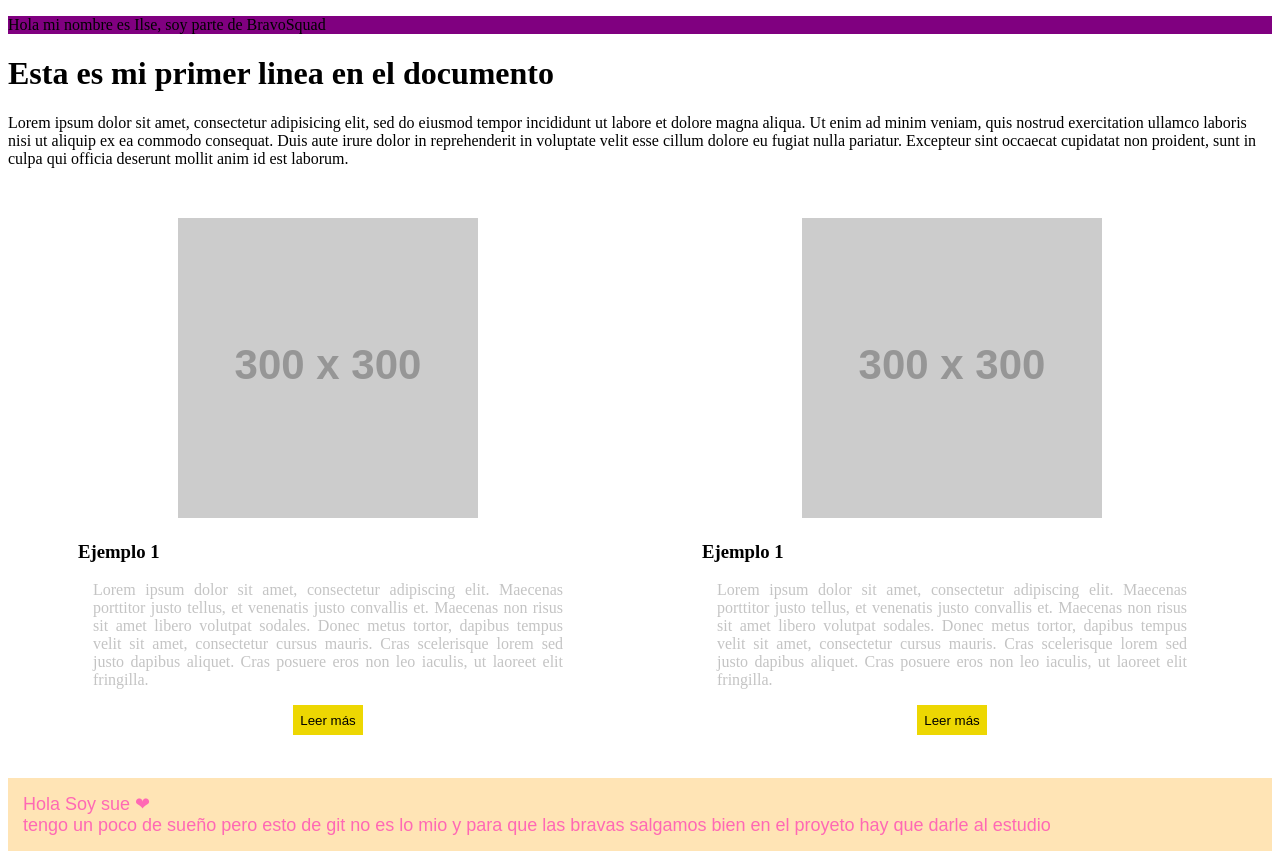
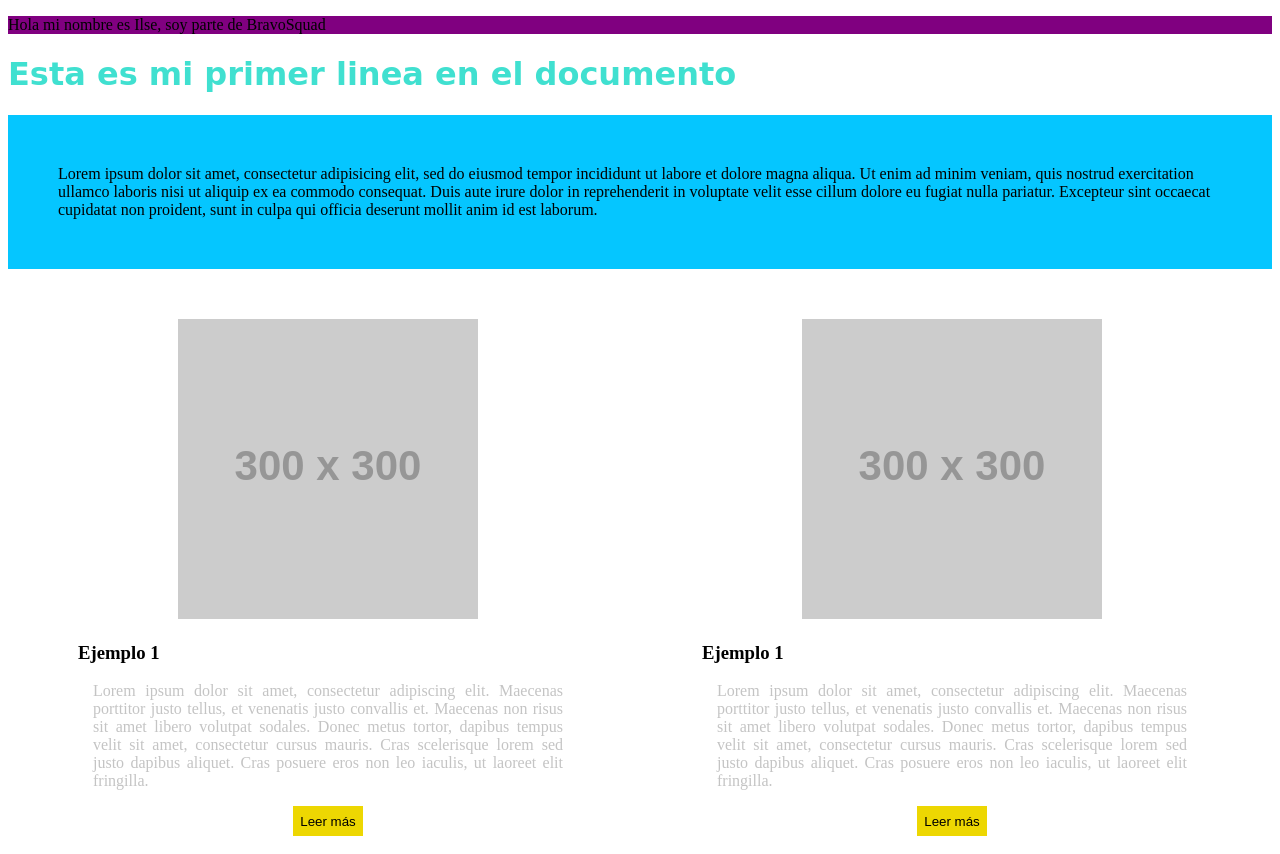
Before and after one commit to rossy80/simulacroExamen, a plain HTML site: page index.html in a window 1280 px wide. Shown: the top 854 px of the page. Drawn offline with Linux system fonts and the light colour scheme; placeholder pictures from the web are drawn by us; a web font is replaced by a local one.

Commit message:
corrigiendo el css

```diff
--- a/css/styles.css
+++ b/css/styles.css
@@ -41,10 +41,10 @@
   font-size: 18px;
   color:#FF69B4;
   margin-top: 30px;
-
-#fer{
+}
+.fer {
     color:turquoise;
-    font-family: 'Fredericka the Great', cursive;
+    font-family : 'Fredericka the Great', cursive;
   }
 
 .daffyta{
--- a/index.html
+++ b/index.html
@@ -9,7 +9,7 @@
   <body>
 
     <p class="ilse">Hola mi nombre es Ilse, soy parte de BravoSquad</p>
-      <h1 id="fer">Esta es mi primer linea en el documento</h1>
+      <h1 class="fer">Esta es mi primer linea en el documento</h1>
 
     <div class="daffyta">
       Lorem ipsum dolor sit amet, consectetur adipisicing elit, sed do eiusmod tempor incididunt ut labore et dolore magna aliqua.
```
